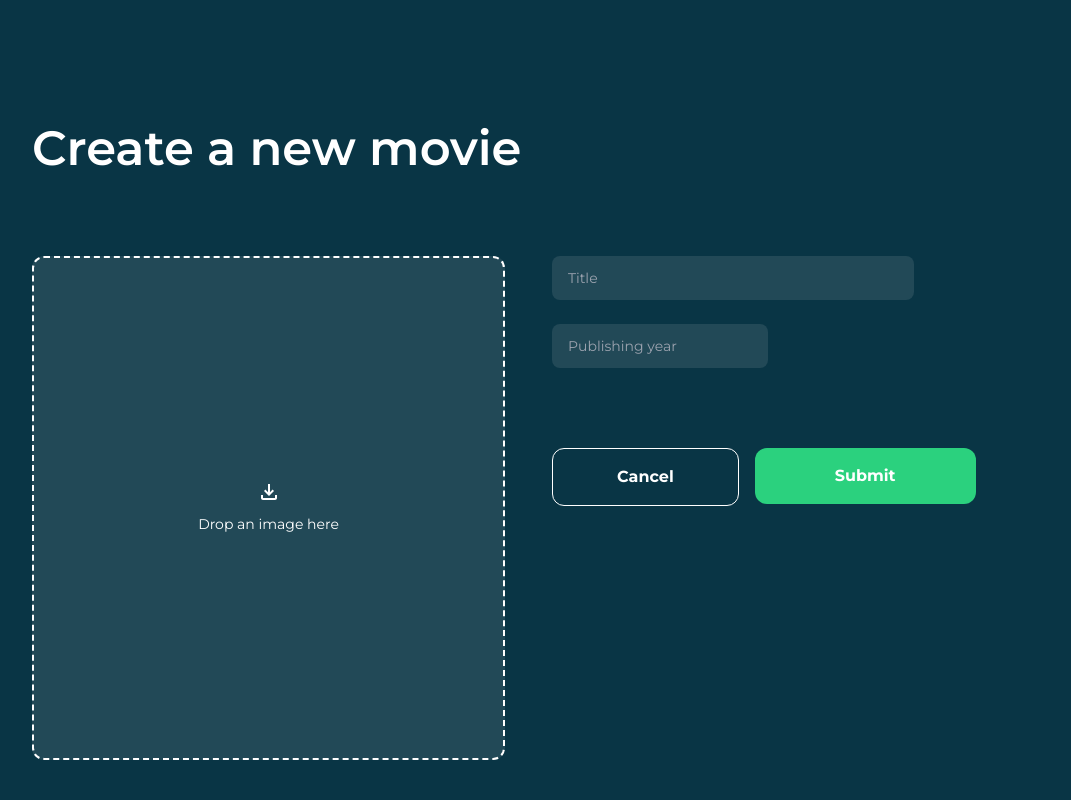
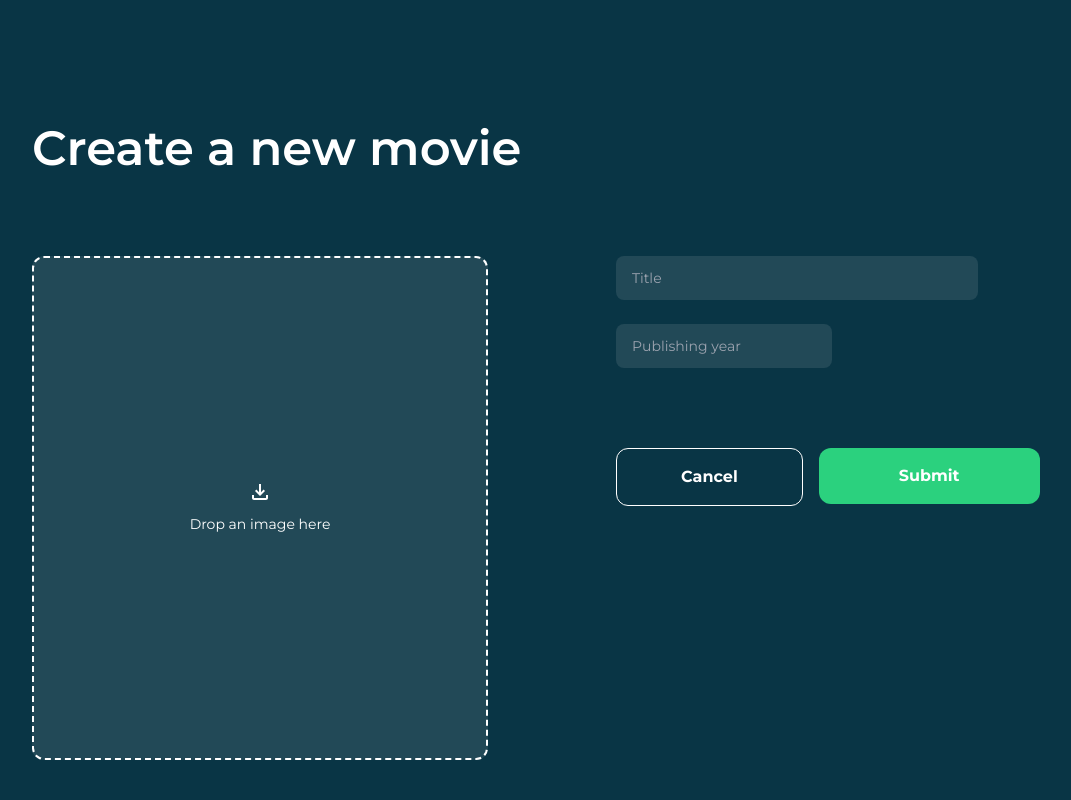
Before and after one commit to arpit-evo/moviedb-frontend, a React (Vite) app: page /add-movie in a window 1280 px wide. Shown: the top 800 px of the page, without its empty margins (88-1159 px from the left). Built offline with nearby package versions, Linux system fonts and the light colour scheme.

Commit message:
fix": styling issues

```diff
--- a/src/components/FileUploadContainer.jsx
+++ b/src/components/FileUploadContainer.jsx
@@ -17,7 +17,7 @@ const FileUploadContainer = () => {
 
   return (
     <div
-      className={`h-[23.25rem] w-full sm:w-[29.5625rem] sm:h-[31.5rem] input-bg  border-dashed
+      className={`h-[23.25rem] w-full sm:max-w-[29.5625rem] sm:h-[31.5rem] input-bg  border-dashed
        border-white border-2 rounded-xl flex items-center cursor-pointer z-10 mb-10 sm:row-span-3 sm:mb-0 sm:-order-2`}
       onClick={handleClick}
     >
--- a/src/layout/MainLayout.jsx
+++ b/src/layout/MainLayout.jsx
@@ -4,7 +4,7 @@ import { Outlet } from "react-router-dom";
 const MainLayout = () => {
   return (
     <div className="bg-color min-h-screen flex flex-col  text-white overflow-hidden">
-      <main className="flex flex-col flex-grow">
+      <main className="flex flex-col flex-grow 2xl:mx-auto">
         <Outlet />
       </main>
       <footer>
--- a/src/pages/AddMoviePage.jsx
+++ b/src/pages/AddMoviePage.jsx
@@ -8,7 +8,7 @@ const AddMoviePage = () => {
   return (
     <div className="px-6 py-20 sm:p-30">
       <h2 className="text-h3 mb-20 sm:text-h2">Create a new movie</h2>
-      <div className="sm:max-h-[31.5rem] sm:grid sm:grid-cols-2 sm:grid-flow-row  ">
+      <div className="sm:max-h-[31.5rem] sm:max-w-[68rem] sm:gap-x-32 sm:grid sm:grid-cols-2 sm:grid-flow-row ">
         <div className="sm:h-fit">
           <input
             type="text"
--- a/src/pages/UpdateMoviePage.jsx
+++ b/src/pages/UpdateMoviePage.jsx
@@ -7,7 +7,7 @@ const UpdateMoviePage = () => {
   return (
     <div className="px-6 py-20 sm:p-30">
       <h2 className="text-h3 mb-20 sm:text-h2">Edit</h2>
-      <div className="sm:max-h-[31.5rem] sm:grid sm:grid-cols-2 sm:grid-flow-row  ">
+      <div className="sm:max-h-[31.5rem] sm:max-w-[68rem] sm:gap-x-32 sm:grid sm:grid-cols-2 sm:grid-flow-row  ">
         <div className="sm:h-fit">
           <input
             type="text"
```
